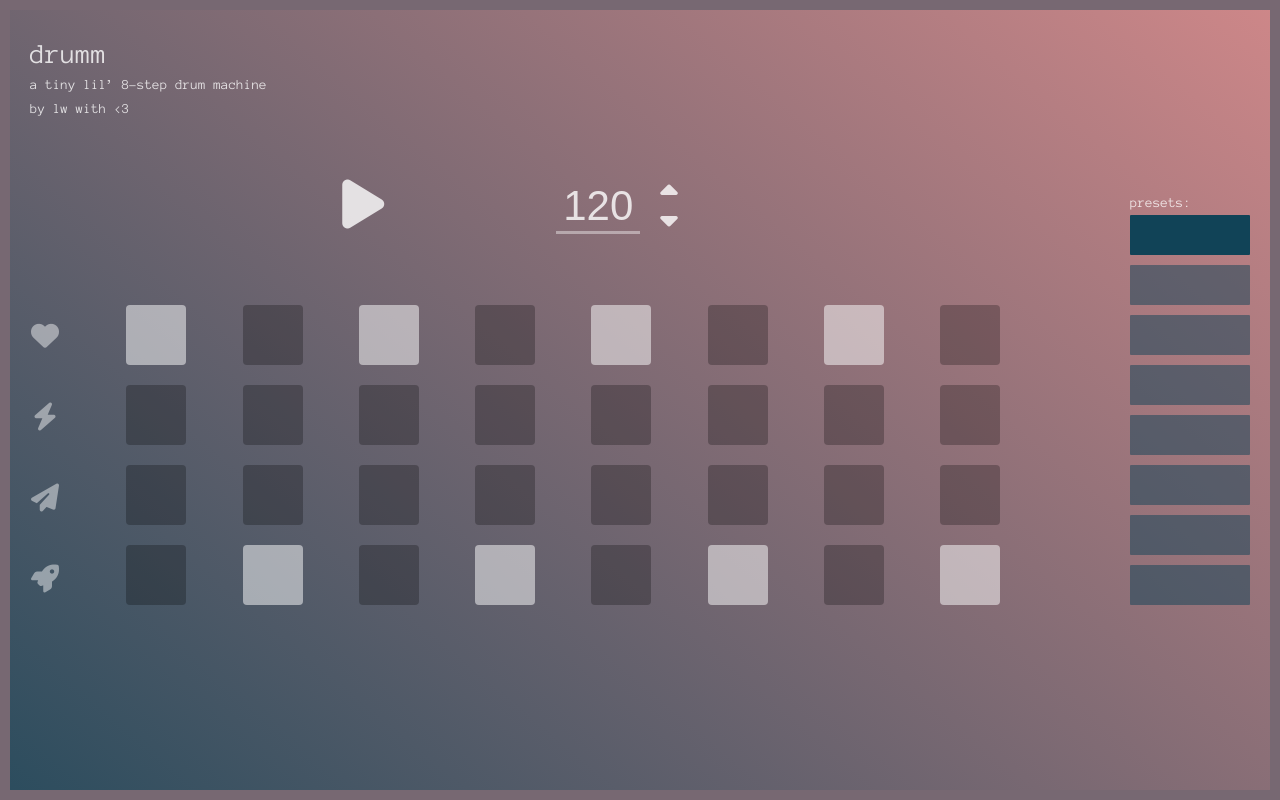
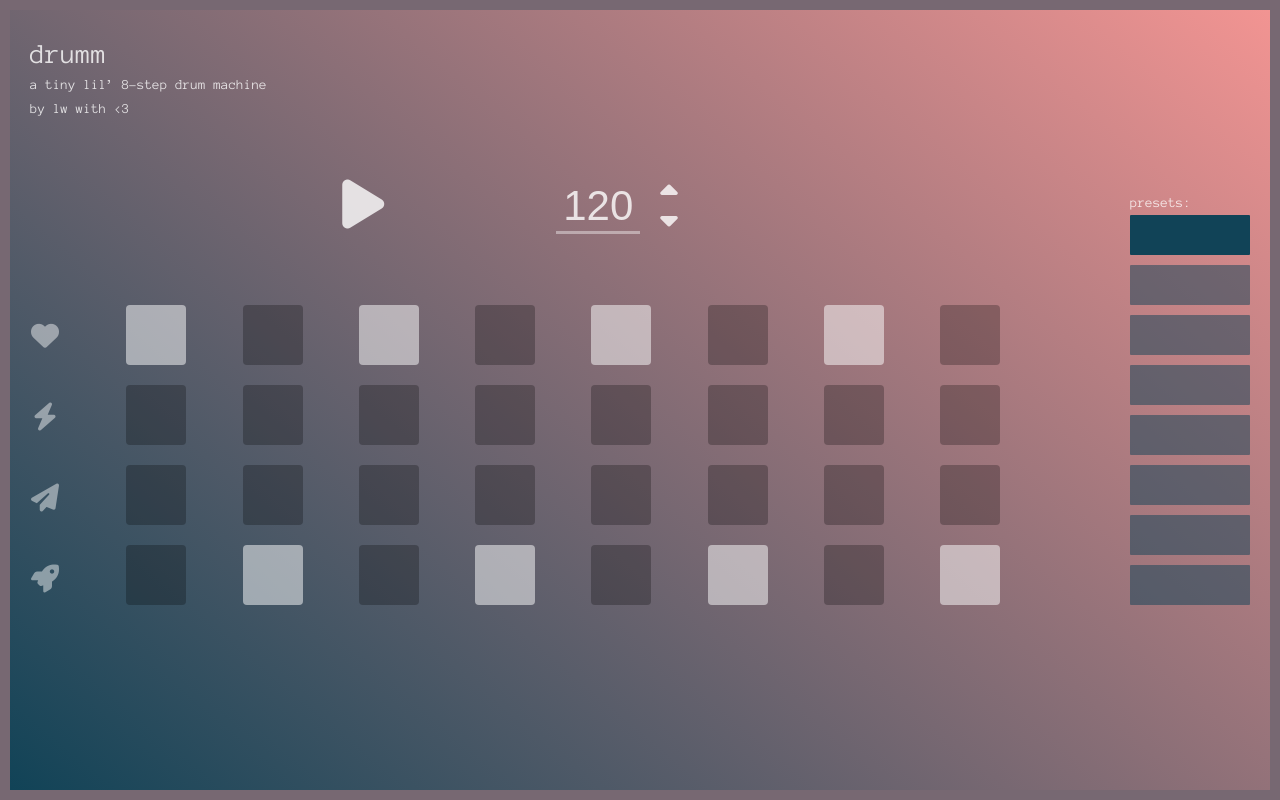
Before and after one commit to larawarman/drumm, a React (Create React App) app: page / in a window 1280 px wide. Built offline with nearby package versions, Linux system fonts and the light colour scheme.

Commit message:
refactor: webkit animation was hogging too much power, caused clipping in sound

```diff
--- a/src/containers/App.js
+++ b/src/containers/App.js
@@ -55,31 +55,6 @@ const AppContainer = styled.div`
   background: #776872;
   background: -webkit-linear-gradient(to left, #F29492, #114357);
   background: linear-gradient(220deg, #F29492, #114357);
-  background-size: 140% 140%;
-  -webkit-animation: bg-animate ${props => props.isPlaying && props.bpm ? (500 / props.bpm) : 0}s ease infinite;
-  -moz-animation: bg-animate ${props => props.isPlaying && props.bpm ? (500 / props.bpm) : 0}s ease infinite;
-  animation: bg-animate ${props => props.isPlaying && props.bpm ? (500 / props.bpm) : 0}s ease infinite;
-
-
-  @media (max-width: 720px) {
-    border: none;
-    padding: 5px;
-  }
-  @-webkit-keyframes bg-animate {
-    0%{background-position:82% 0%}
-    50%{background-position:19% 100%}
-    100%{background-position:82% 0%}
-  }
-  @-moz-keyframes bg-animate {
-      0%{background-position:82% 0%}
-      50%{background-position:19% 100%}
-      100%{background-position:82% 0%}
-  }
-  @keyframes bg-animate {
-      0%{background-position:82% 0%}
-      50%{background-position:19% 100%}
-      100%{background-position:82% 0%}
-  }
 `;
 
 const Playarea = styled.div`
```
